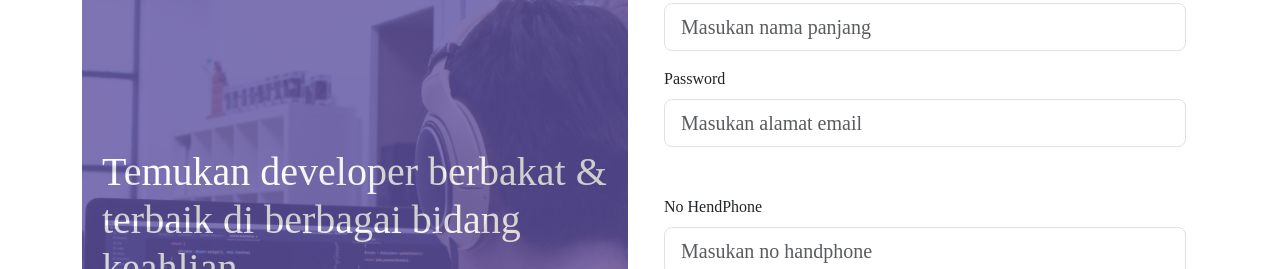
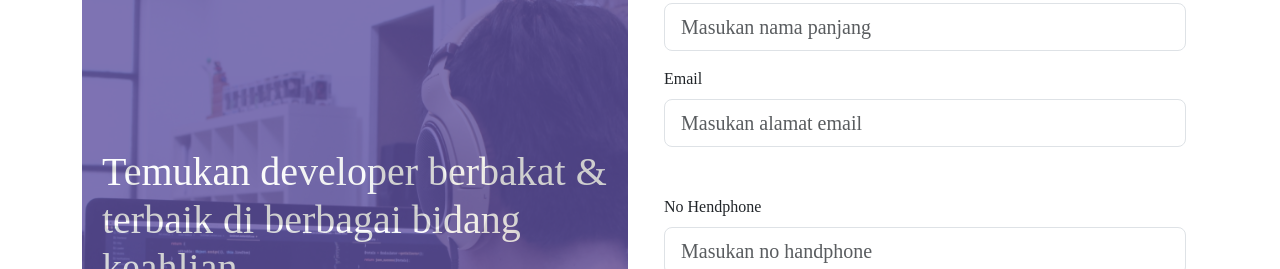
Before and after one commit to MuhammadSonySetiawan/Peworld, a Next.js app: page /register in a window 1280 px wide. Shown: the part 179-448 px from the top of the page. Built offline with nearby package versions, Linux system fonts and the light colour scheme.

Commit message:
[UPDATE]

```diff
--- a/pages/register.js
+++ b/pages/register.js
@@ -66,14 +66,14 @@ function Registrasi() {
 
               <div class="mb-5">
                 <label for="exampleInputPassword1" class="form-label">
-                  Password
+                  Email
                 </label>
                 <input type="enail" class="form-control form-control-lg" id="exampleInputPassword1" placeholder="Masukan alamat email" onChange={(e) => setPassword(e.target.value)} required />
               </div>
 
               <div class="mb-3">
                 <label for="exampleInputEmail1" class="form-label">
-                  No HendPhone
+                  No Hendphone
                 </label>
                 <input type="text" class="form-control form-control-lg" id="exampleInputEmail1" aria-describedby="emailHelp" placeholder="Masukan no handphone" onChange={(e) => setPhone(e.target.value)} required />
               </div>
```
